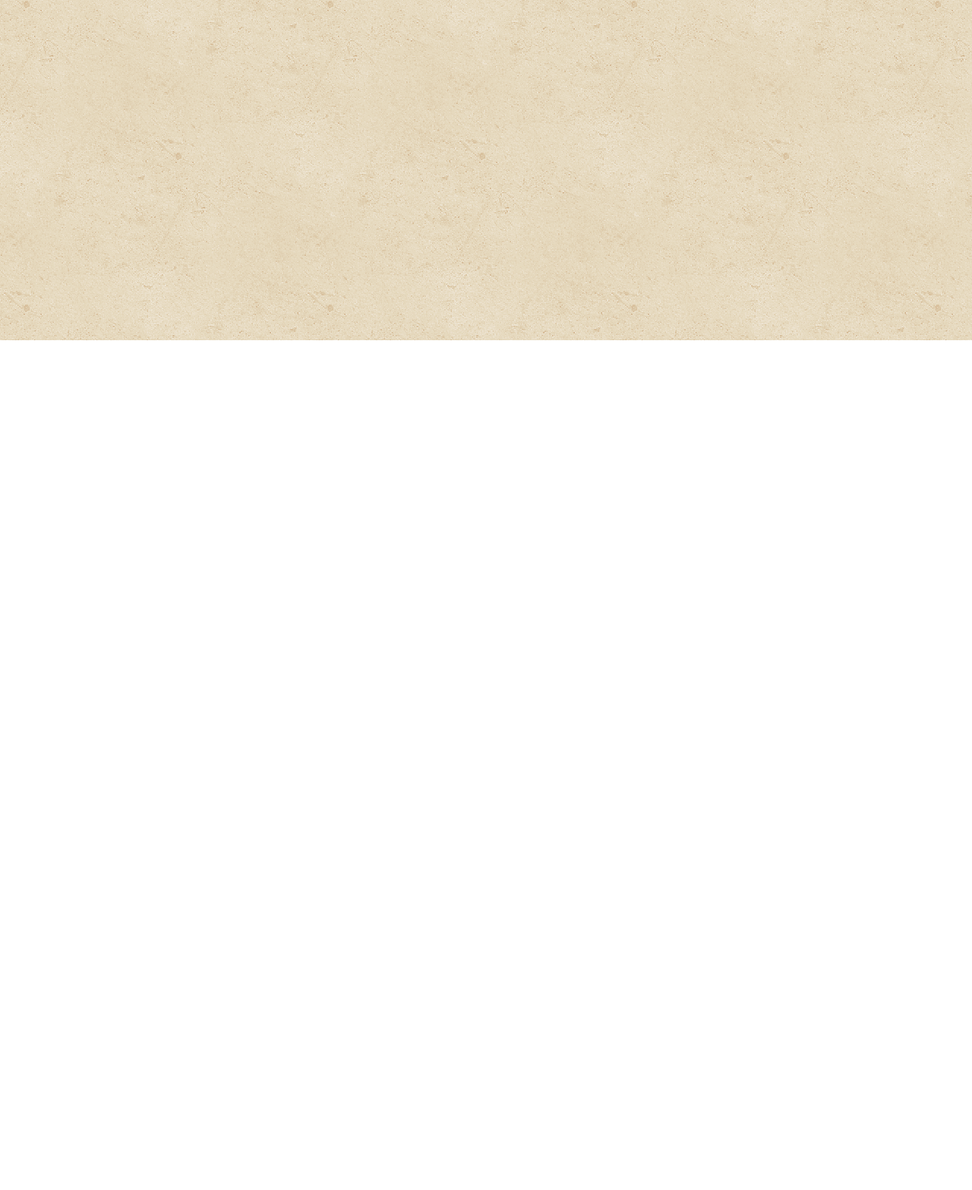
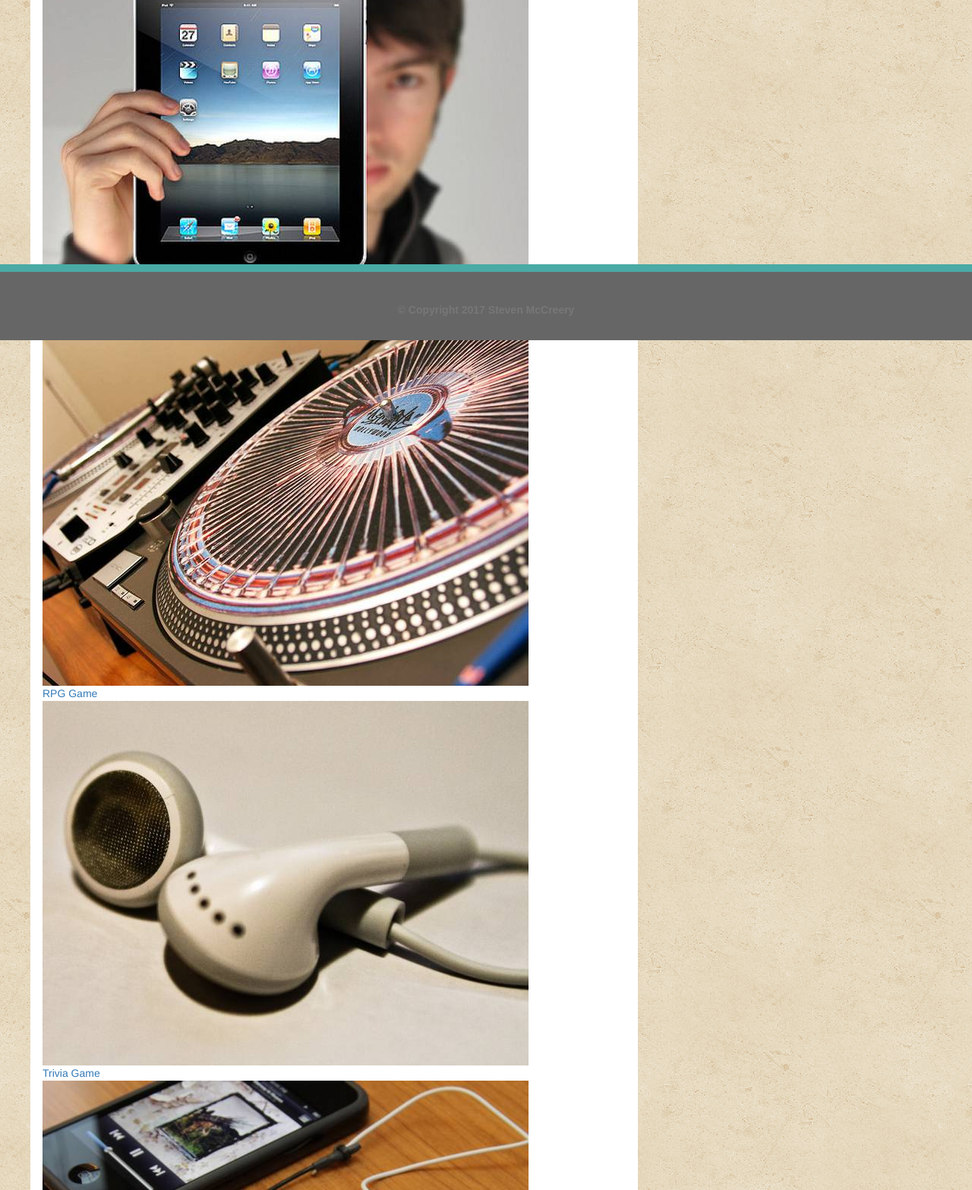
Before and after one commit to Steven-McCreery/Bootstrap-Portfolio, a plain HTML site: page portfolio.html in a window 1280 px wide. Shown: the part 352-1919 px from the top of the page at 76% size. Before the commit the page ends 800 px from the top, so only its background shows below. Drawn offline with nearby package versions, Linux system fonts and the light colour scheme.

Commit message:
getting near completion, need work on portfolio image sizing

```diff
--- a/assets/css/style.css
+++ b/assets/css/style.css
@@ -24,6 +24,7 @@ body{
 	font-size: 28px;
 	font-weight: bold;
 	border-bottom: #cccccc 3px solid;
+	margin: 3% 3% 3% 2%;
 }
 
 .teal_text2{
@@ -36,6 +37,7 @@ body{
 
 .connect{
 	padding: 3%;
+	margin-right: -2%;
 }
 
 h3{
@@ -58,18 +60,24 @@ h3{
 .column1{
 	background-color: #ffffff;
 	border: #dddddd;
+    margin-top: 5%;
+    margin-bottom: 10%;
+}
+
+.portfolio{
+	margin: 2%;
 }
 
 .nav{
 	margin-top: 13px;
 }
 
-.content{
-	border: 1px solid gray;
+.form-group{
+	margin: 2%;
 }
 
-.form-group{
-	margin: 1%;
+.text{
+	margin: 0% 3% 3% 3%;
 }
 
 .contact_image{
@@ -86,7 +94,8 @@ h3{
 }
 
 .btn-lg{
-	margin: 1%;
+	margin: 2%;
+	background-color: #4aaaa5;
 }
 
 a:active {
@@ -113,12 +122,27 @@ a:focus {
 	background-color: #4aaaa5;
 }
 
+.footer{
+	background-color: #666666;
+	color: #777777;
+	font-family: 'Arial', 'Helvetica Neue', Helvetica, sans-serif;
+	font-weight: bold;
+	font-size: 14px;
+	border-top: 10px #4aaaa5 solid;
+	position: fixed;
+	bottom: 0px;
+	left: 0px;
+	right: 0px;
+	height: 100px;
+	z-index: 100;
+	text-align: center;
+	line-height: 100px;
+}
+
+.nav .navbar-nav .navbar-collapse.collapse .collapse {
+      display: block;
+  }
+
 /*@grid-float-breakpoint{
 
 }*/
-
-
-/*.container{
-	max-width: 960px !important;
-}
-*/
--- a/portfolio.html
+++ b/portfolio.html
@@ -62,15 +62,55 @@
 
 						<div class="row about">
 
+							<h2 class="teal_text1">
+								<strong>Portfolio</strong>
+							</h2>
+
 						</div>
 
 						<div class="row pic_text">
 
-							<div class="column pic">
+							<div class="column col portfolio">
 
-							</div>
+								<div class="portfolio_images">
+									<a href="#"><img class="picture hangman" src="assets/images/1.jpg" alt="placeholder image">
+										<div class="picture_title pt1">
+											Hangman
+										</div>
+									</a>
+								</div>
 
-							<div class="column text">
+								<div class="portfolio_images">
+									<a href="#"><img class="picture rpg_game" src="assets/images/2.jpg" alt="placeholder image">
+										<div class="picture_title pt2">
+											RPG Game
+										</div>
+									</a>
+								</div>
+
+								<div class="portfolio_images">
+									<a href="#"><img class="picture trivia_game" src="assets/images/3.jpg" alt="placeholder image">
+										<div class="picture_title pt3">
+											Trivia Game
+										</div>
+									</a>
+								</div>
+
+								<div class="portfolio_images">
+									<a href="#"><img class="picture rutgers_info_widget" src="assets/images/4.jpg" alt="placeholder image">
+										<div class="picture_title pt4">
+											Rutgers Info Widget
+										</div>
+									</a>
+								</div>
+
+								<div class="portfolio_images">
+									<a href="#"><img class="picture rock_paper_scissors" src="assets/images/5.jpg" alt="placeholder image">
+										<div class="picture_title pt5">
+											Rock Paper Scissors
+										</div>
+									</a>
+								</div>
 
 							</div>
 
```
Also changed, not shown: contact.html (+4 -0 lines), index.html (+5 -5 lines).
